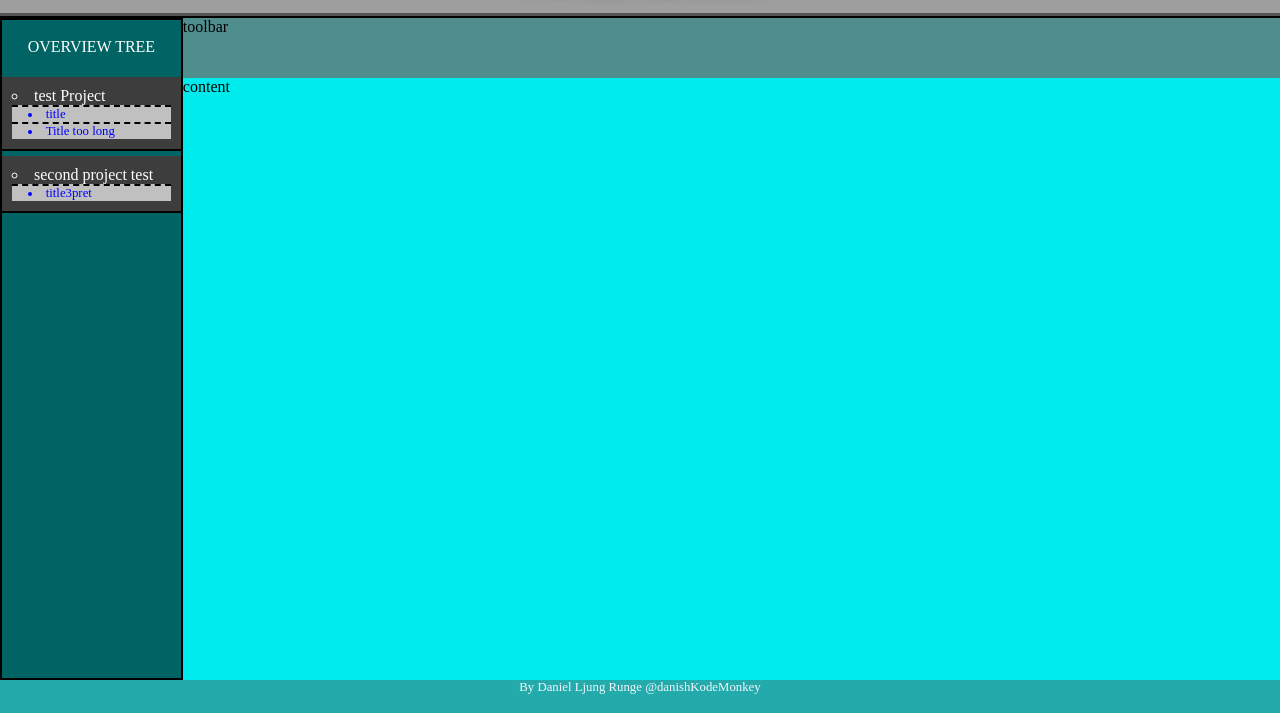
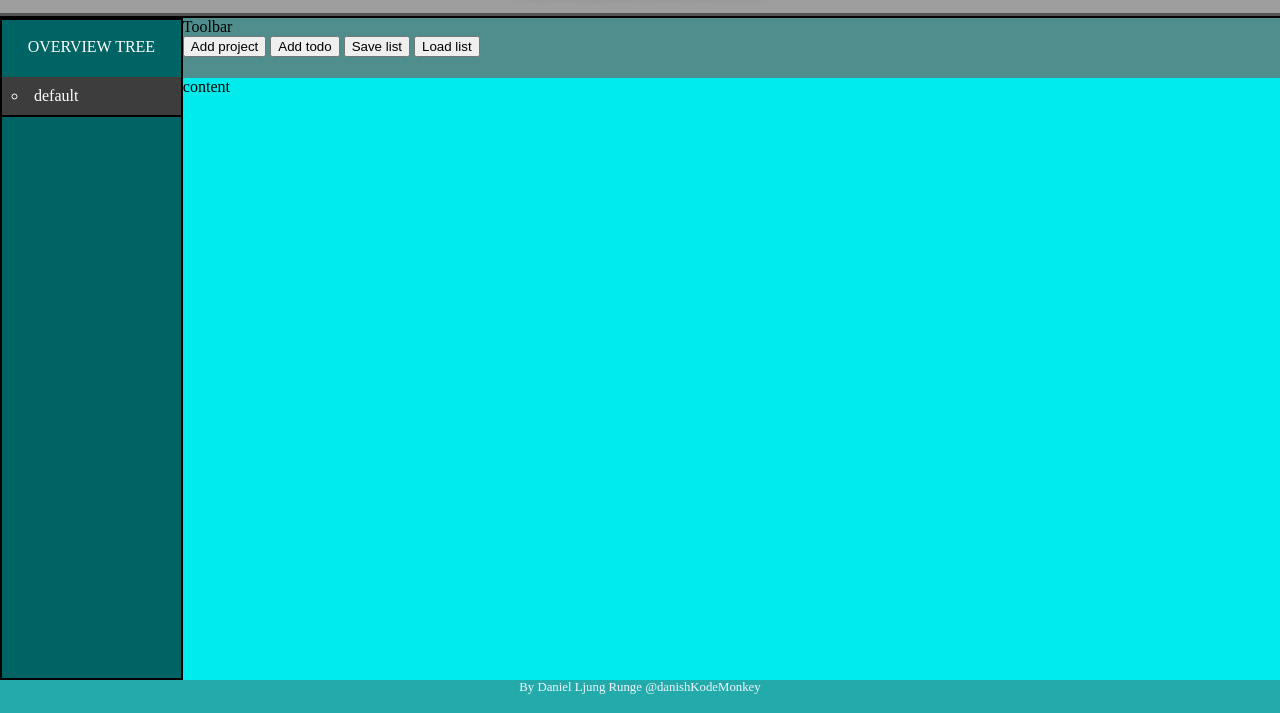
Before and after one commit to DanishKodeMonkey/odin-todo-list, a website built with webpack: page dist/index.html in a window 1280 px wide. Shown: the part 87-800 px from the top of the page. Built offline with nearby package versions, Linux system fonts and the light colour scheme; grey boxes are pictures that could not be loaded.

Commit message:
initial button layout for toolbar

```diff
--- a/src/index.js
+++ b/src/index.js
@@ -2,17 +2,19 @@ import './style.css'
 import ToDo from './modules/todos'
 import project from './modules/projects'
 
-let projectsArray = []
 // App function should handle evoking DOM elements onscreen.
 function app() {
+	let projectsArray = []
 	// Check if a project exist, if not, create a project.
 	// Uses a pre set blank one here until persistence is established
 	/*
 	init(projectsArray) */
+	init(projectsArray)
 }
 
 app()
 
+// Function for updating the overview tree on UI
 function updateTree(projectsArray) {
 	console.log('updateTree triggered')
 	const display = document.querySelector('.overview-tree')
@@ -49,7 +51,7 @@ function init(projectsArray) {
 	updateTree(projectsArray)
 }
 // Sim tests
-let test = new ToDo(
+/* let test = new ToDo(
 	'title',
 	'descriptionhere',
 	'20-02-2024',
@@ -98,3 +100,4 @@ project2.printProject()
 projectsArray.push(project1, project2)
 console.log(projectsArray)
 updateTree(projectsArray)
+ */
```
Also changed, not shown: dist/index.html, dist/main.js.
